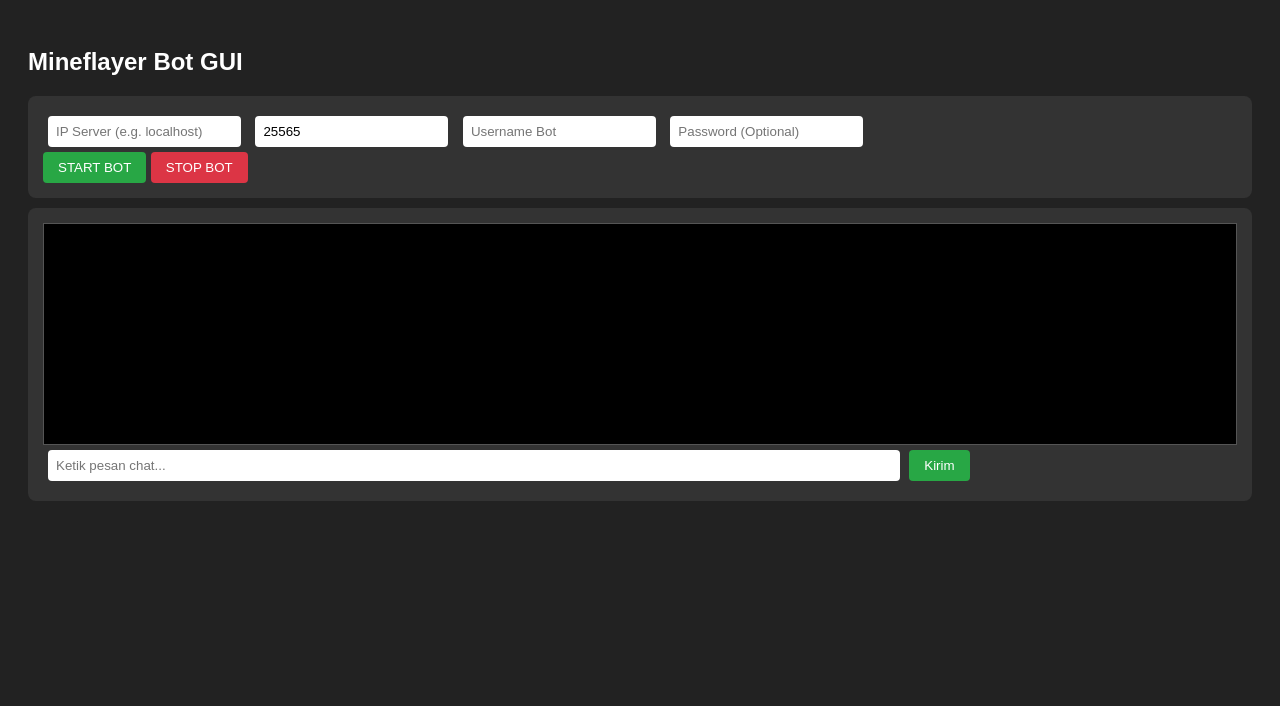
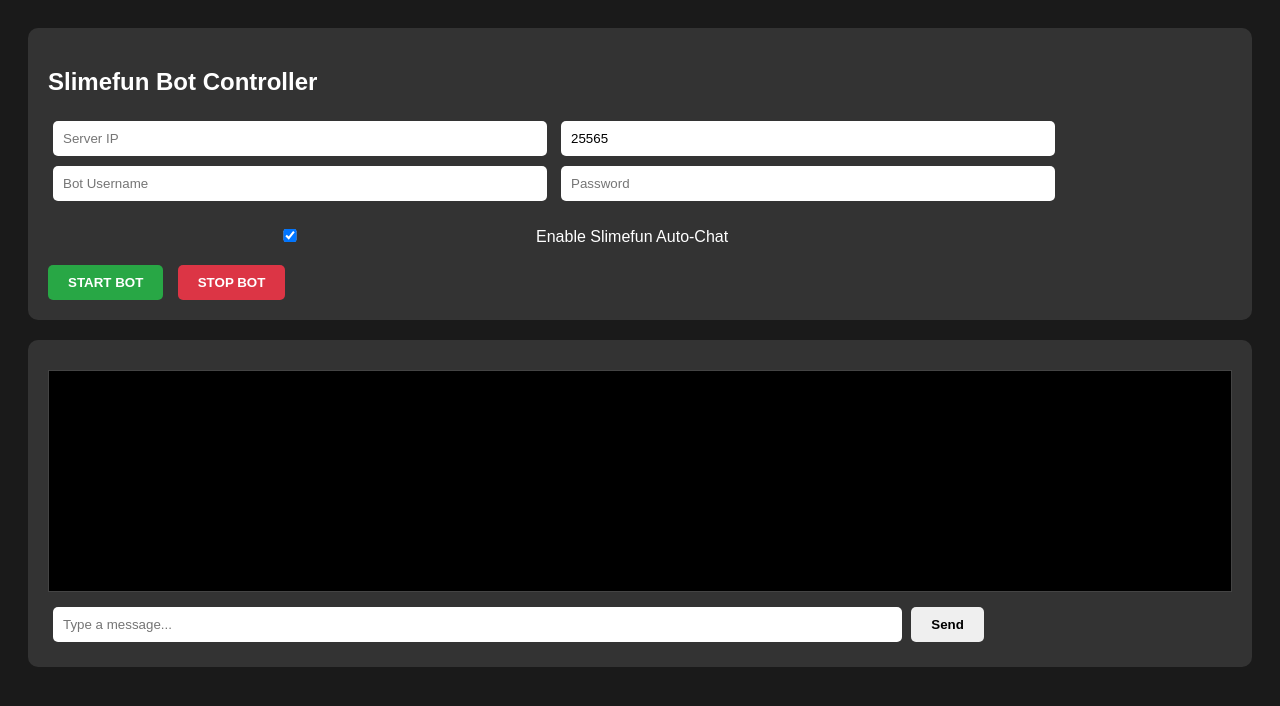
Before and after one commit to asnow27/bot-codesanbox, a website: page public/index.html in a window 1280 px wide. Drawn offline with nearby package versions, Linux system fonts and the light colour scheme; no server answers.

Commit message:
Refactor index.html for Slimefun Bot Controller
Updated the title and improved styling for better usability. Added auto-chat feature and modified input placeholders.

```diff
--- a/public/index.html
+++ b/public/index.html
@@ -1,60 +1,61 @@
 <!DOCTYPE html>
 <html>
 <head>
-    <title>MC Bot Controller</title>
+    <title>MC Bot Control</title>
     <style>
-        body { font-family: sans-serif; background: #222; color: white; padding: 20px; }
-        .panel { background: #333; padding: 15px; border-radius: 8px; margin-bottom: 10px; }
-        input { padding: 8px; margin: 5px; border-radius: 4px; border: none; }
-        button { padding: 8px 15px; cursor: pointer; border-radius: 4px; border: none; background: #28a745; color: white; }
-        #log { background: #000; height: 200px; overflow-y: scroll; padding: 10px; font-family: monospace; border: 1px solid #555; }
-        .stop { background: #dc3545; }
+        body { font-family: sans-serif; background: #1a1a1a; color: white; padding: 20px; }
+        .panel { background: #333; padding: 20px; border-radius: 10px; margin-bottom: 20px; }
+        input { padding: 10px; margin: 5px; border-radius: 5px; border: none; width: 40%; }
+        button { padding: 10px 20px; border-radius: 5px; border: none; cursor: pointer; font-weight: bold; }
+        .start { background: #28a745; color: white; }
+        .stop { background: #dc3545; color: white; margin-left: 10px; }
+        #log { background: #000; height: 200px; overflow-y: scroll; padding: 10px; font-family: monospace; color: #0f0; margin-top: 10px; border: 1px solid #444; }
     </style>
 </head>
 <body>
-    <h2>Mineflayer Bot GUI</h2>
-
     <div class="panel">
-        <input id="host" placeholder="IP Server (e.g. localhost)">
+        <h2>Slimefun Bot Controller</h2>
+        <input id="host" placeholder="Server IP">
         <input id="port" placeholder="Port" value="25565">
-        <input id="user" placeholder="Username Bot">
-        <input id="pass" type="password" placeholder="Password (Optional)">
-        <br>
-        <button onclick="startBot()">START BOT</button>
+        <input id="user" placeholder="Bot Username">
+        <input id="pass" type="password" placeholder="Password">
+        <br><br>
+        <label><input type="checkbox" id="autoChat" checked> Enable Slimefun Auto-Chat</label>
+        <br><br>
+        <button class="start" onclick="startBot()">START BOT</button>
         <button class="stop" onclick="stopBot()">STOP BOT</button>
     </div>
 
     <div class="panel">
         <div id="log"></div>
-        <input id="msg" placeholder="Ketik pesan chat..." style="width: 70%;">
-        <button onclick="sendChat()">Kirim</button>
+        <div style="margin-top: 10px;">
+            <input id="msg" placeholder="Type a message..." style="width: 70%;">
+            <button onclick="sendChat()">Send</button>
+        </div>
     </div>
 
     <script src="/socket.io/socket.io.js"></script>
     <script>
         const socket = io();
-        const logDiv = document.getElementById('log');
-
         function startBot() {
-            const data = {
+            socket.emit('start-bot', {
                 host: document.getElementById('host').value,
                 port: document.getElementById('port').value,
                 username: document.getElementById('user').value,
-                pass: document.getElementById('pass').value
-            };
-            socket.emit('start-bot', data);
+                pass: document.getElementById('pass').value,
+                autoChat: document.getElementById('autoChat').checked
+            });
         }
-
         function stopBot() { socket.emit('stop-bot'); }
         function sendChat() {
             const msg = document.getElementById('msg').value;
             socket.emit('send-chat', msg);
             document.getElementById('msg').value = '';
         }
-
         socket.on('status', (msg) => {
-            logDiv.innerHTML += `<div>[System] ${msg}</div>`;
-            logDiv.scrollTop = logDiv.scrollHeight;
+            const log = document.getElementById('log');
+            log.innerHTML += `<div>${msg}</div>`;
+            log.scrollTop = log.scrollHeight;
         });
     </script>
 </body>
```
